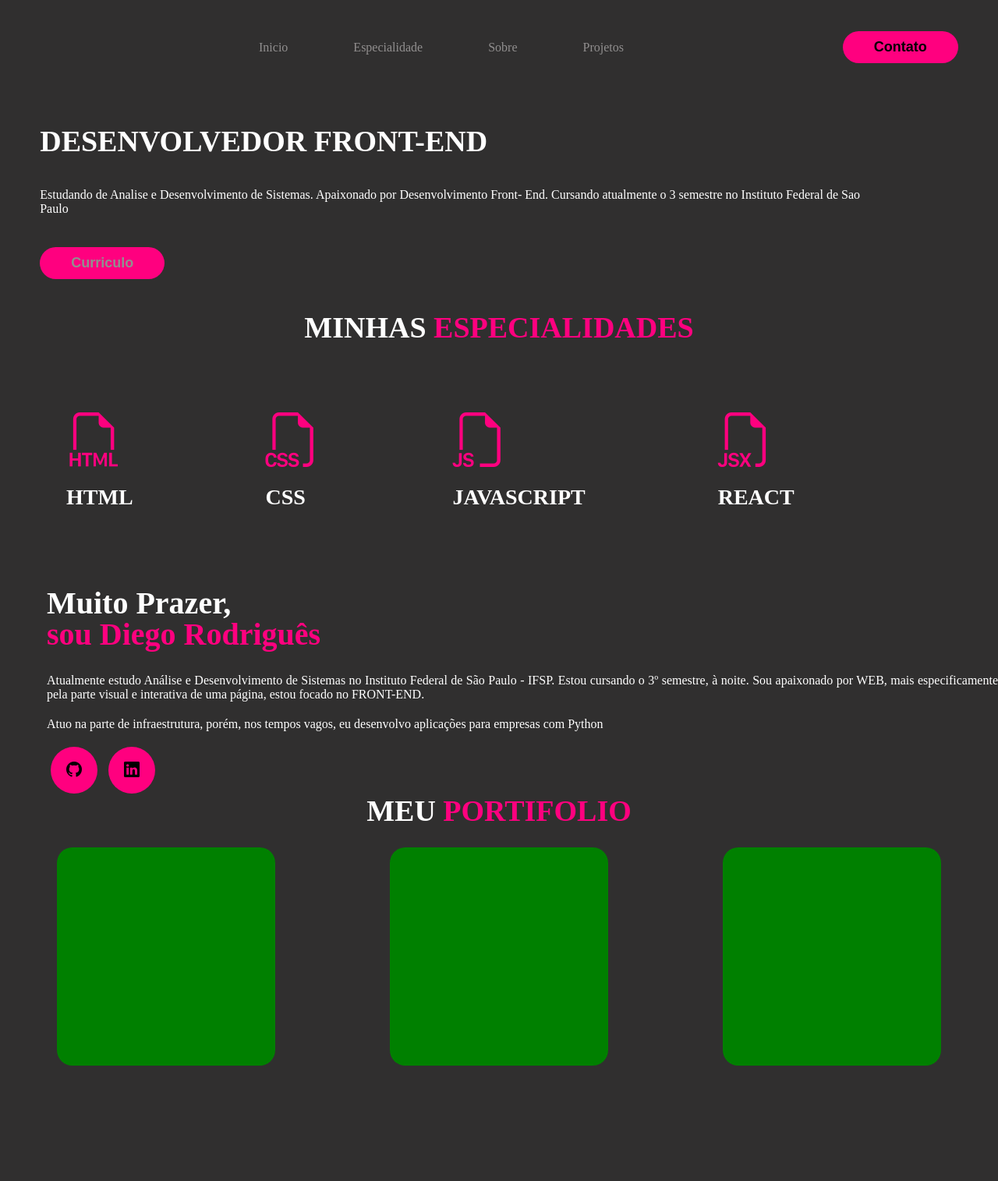
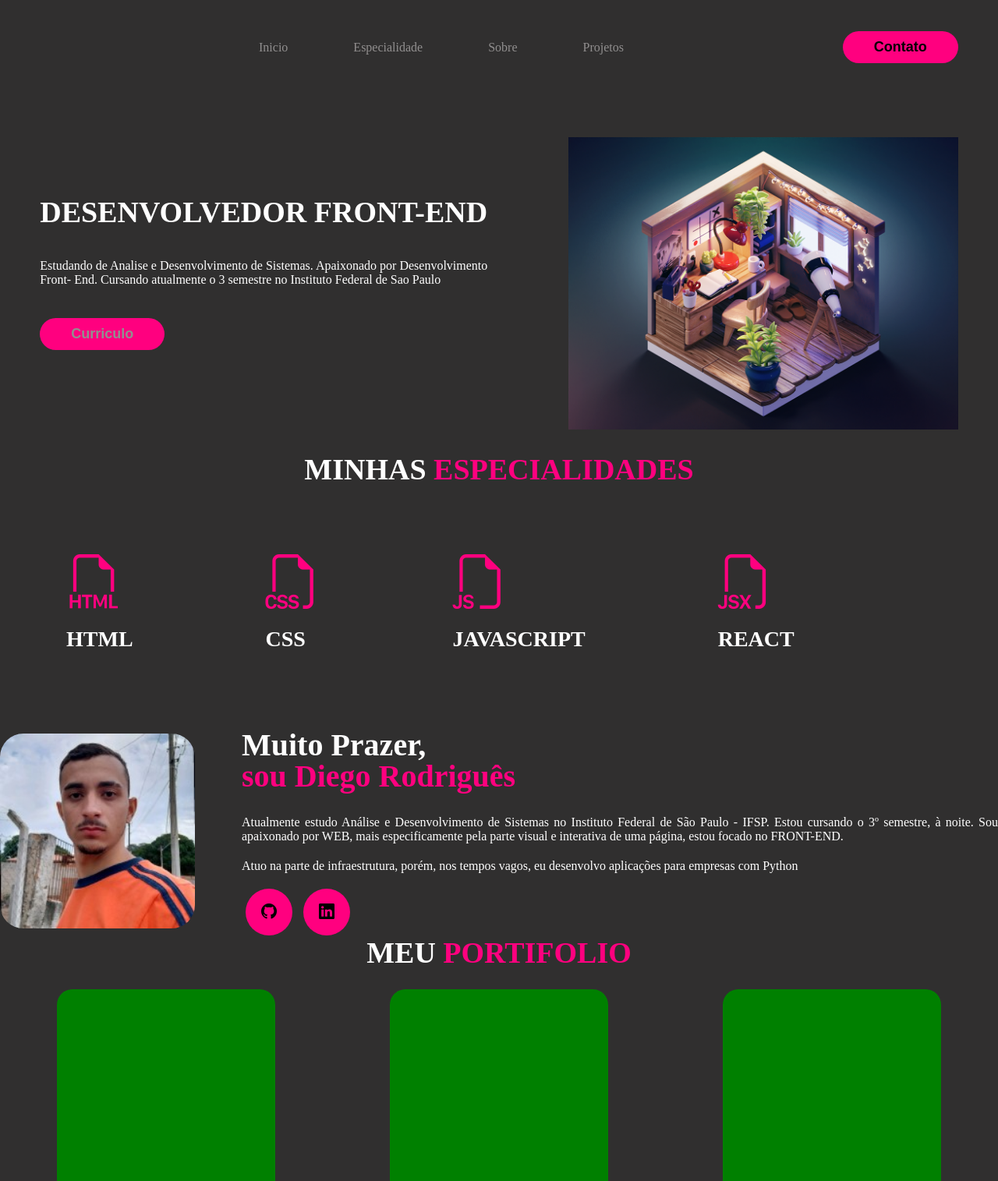
Before and after one commit to DiegoRodrigues01/Diego-Lima, a plain HTML site: page index.html in a window 1280 px wide. Shown: the top 1515 px of the page at 78% size. Before the commit the page ends 1367 px from the top, so only its background shows below. Drawn offline with nearby package versions, Linux system fonts and the light colour scheme.

Commit message:
Add files via upload

```diff
--- a/index.html
+++ b/index.html
@@ -44,11 +44,11 @@
                                     Cursando atualmente o 3 semestre no Instituto Federal de Sao Paulo
                                 </P>
                                 <div class="btn-contato">
-                                    <button><a href="">Curriculo </a></button>
+                                    <button><a href="https://docs.google.com/document/d/1xZvv59pYcGtJEtDtWrKxGKPiueX7rxrw/edit?usp=sharing&ouid=110841820214891630971&rtpof=true&sd=true">Curriculo </a></button>
                                 </div>
                         </div>
                         <div class="img-top">
-                                <img src="imagens/lofit.png" alt="">
+                                <img src="lofit.png" alt="">
                         </div>
                     </div>
                 </div>
@@ -81,7 +81,7 @@
             <div class="interface">
                 <div class="flex">
                     <div class="img-sobre">
-                        <img src="imagens/1655336989642.jpeg" alt="">
+                        <img src="1655336989642.jpeg" alt="">
                     </div>
                     <div class="txt-sobre">
                         <h2>Muito Prazer, <span>sou Diego Rodriguês</span>
```
Also changed, not shown: lofit.png (added).
